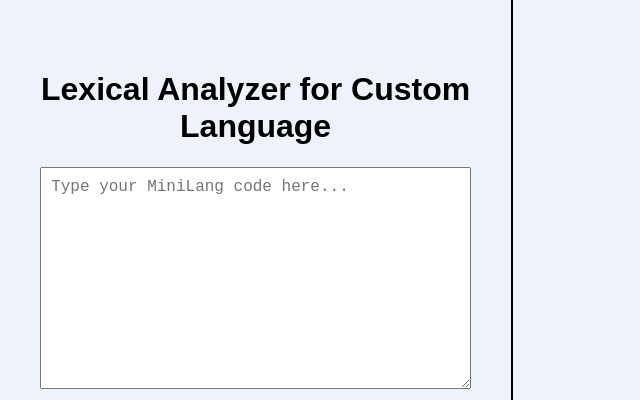
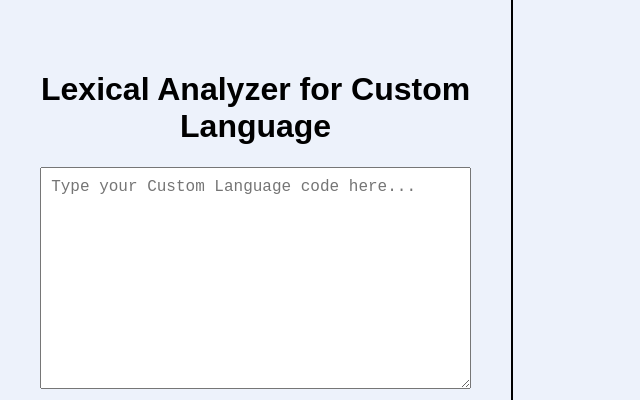
Before and after one commit to Sneha946/Lexical-Analyzer, a plain HTML site: page frontend/index.html in a window 1280 px wide. Shown: the top 400 px of the page, 0-640 px from the left. Drawn offline with Linux system fonts and the light colour scheme.

Commit message:
Updated the FrontEnd

```diff
--- a/frontend/index.html
+++ b/frontend/index.html
@@ -10,7 +10,7 @@
         <div class="container">
             <div class="input">
                 <h1>Lexical Analyzer for Custom Language</h1>
-                <textarea id="codeInput" placeholder="Type your MiniLang code here..."></textarea>
+                <textarea id="codeInput" placeholder="Type your Custom Language code here..."></textarea>
                 <button onclick="runAnalyzer()">Run Analyzer</button>
             </div>
             <div class="output">
```
